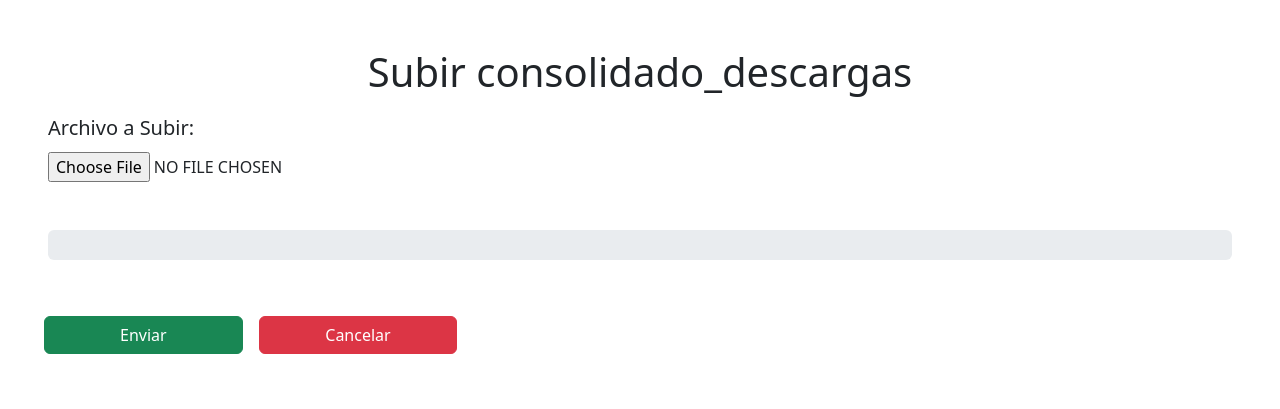
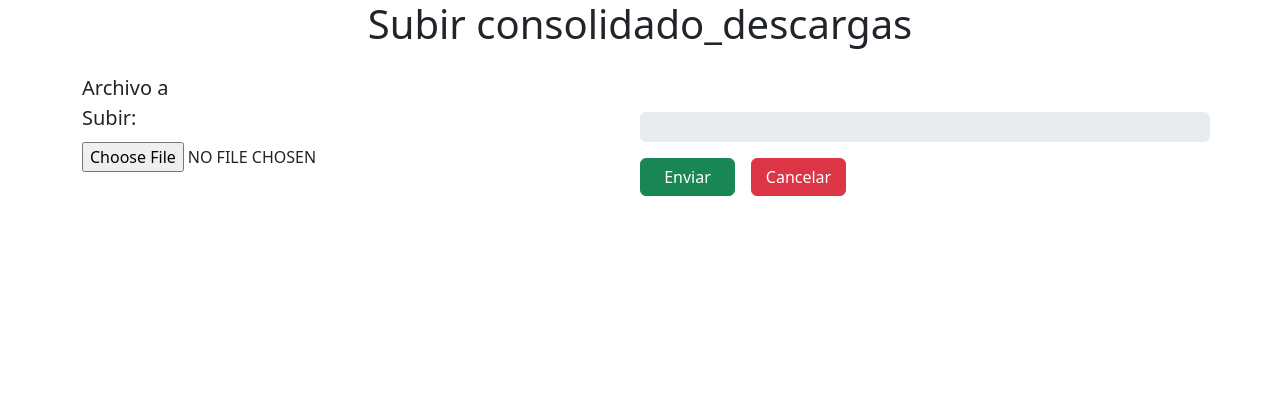
Before and after one commit to Programandinggabriel/aslecol_RepoInfoClaro, a PHP site: page /forms/form_cargaxlsx.php in a window 1280 px wide. Shown: the top 409 px of the page. Run offline with PHP 8.4, Linux system fonts and the light colour scheme; some libraries are stand-ins or nearby versions.

Commit message:
Querys verificadas, cambio index

```diff
--- a/forms/form_cargaxlsx.php
+++ b/forms/form_cargaxlsx.php
@@ -11,39 +11,36 @@
   <title>Subir Archivos</title>
 </head>
 
+<body>
+<div class="container">
+  <h1 class="row justify-content-center pb-2">Subir consolidado_descargas</h1>
+    <form action="" id="form_subir">
+      <div class='row'>
 
-<body class="p-5">
-
-<h1 class="row justify-content-center">Subir consolidado_descargas</h1>
-
-  <div class ="">
-
-    <form action="" id="form_subir">
-
-      <div class="row-12">
+        <div class="col">
           <label class="col-3 col-form-label-lg" for="" >Archivo a Subir: </label>
           <input class="col-9 text-uppercase" type="file" name="archivo" id="archivo" required>
         </div>
 
+        <div class='col'>
+
+        <div class="row">
           <div class="progress mt-5" style="height:30px;">
             <div class="progress-bar bg-success" id="barra_estado">
               <span style="font-size:30px;"></span>
             </div>
           </div>
+        </div>
 
-      <div class="row mt-5 p-2">
-
+        <div class="row mt-3">
           <input class='col-sm-2 btn btn-success' type="submit" value="Enviar">
           <input class='col-sm-2 mx-3 btn btn-danger' type="button" value="Cancelar" id="cancelar">
-        <input class='col-sm-2 offset-sm-5 btn btn-outline-primary' type="button" value="Cargar a base" dataid="cargaBd">
+          <input class='col-sm-2 offset-sm-5 p-2 btn btn-outline-primary' type="button" value="Cargar a base" id="cargaBd">
+        </div>
 
       </div>
-
-
     </form>
-
   </div>
+</body>
 <script src="../js/form_carga.js"></script>
-</body>
-
 </html>
--- a/js/form_carga.js
+++ b/js/form_carga.js
@@ -2,9 +2,9 @@
 let form = document.getElementById('form_subir');
 
 //controles de carga form
-var barra_estado = form.children[1].children[0],
+var barra_estado = document.getElementById('barra_estado'),
 span = barra_estado.children[0],
-boton_cancelar = form.children[2].children[1];
+boton_cancelar = form.children[0].children[1].children[1].children[1];
 
 document.addEventListener("DOMContentLoaded", ()=>{
 
@@ -17,7 +17,7 @@ document.addEventListener("DOMContentLoaded", ()=>{
 });
 
 
-let inpt_Arch = form.children[0].children[1];
+let inpt_Arch = form.children[0].children[0].children[1];
 
 inpt_Arch.setAttribute('accept', '.csv');
 
@@ -35,7 +35,7 @@ inpt_Arch.addEventListener('change', ()=>{
 });
 
 
-let boton_cargaBd = form.children[2].children[2];
+let boton_cargaBd = form.children[0].children[1].children[1].children[2];
 boton_cargaBd.setAttribute('hidden', true);
 
 boton_cargaBd.addEventListener('click', ()=>{
```
Lines whose indentation alone changed are shown as unchanged.
